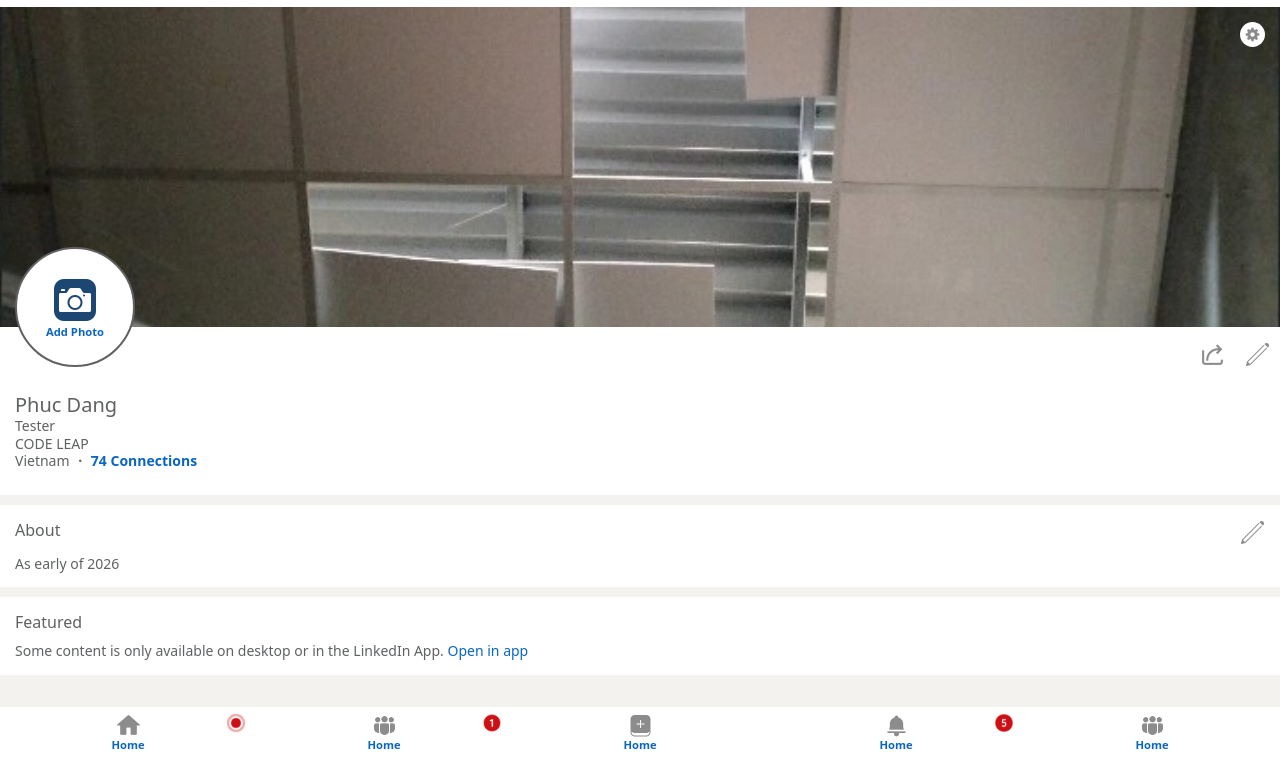
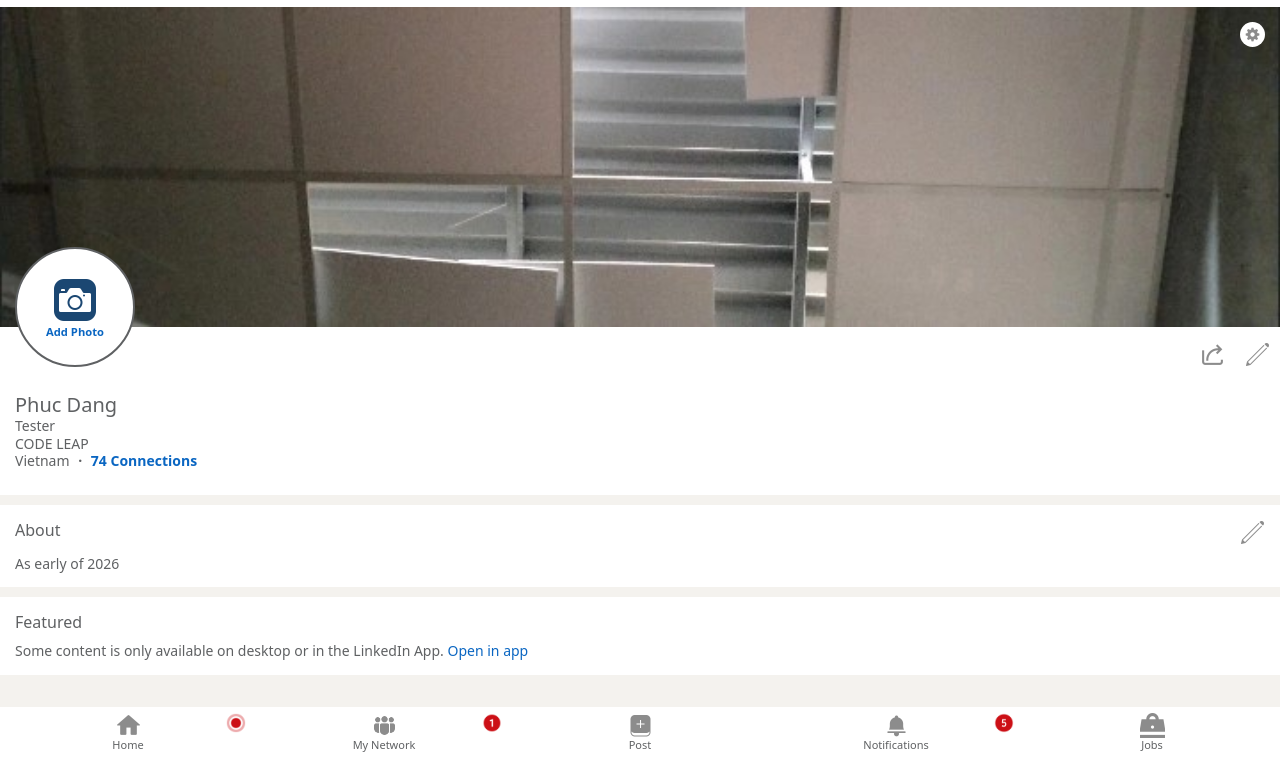
Before and after one commit to bi151103/linkedin-like-project-v3, a website: page index.html in a window 1280 px wide. Shown: the part 43-800 px from the top of the page. Drawn offline with nearby package versions, Linux system fonts and the light colour scheme; files that its build step writes are made by us from their sources.

Commit message:
chore: update font under the footer nav

```diff
--- a/index.html
+++ b/index.html
@@ -118,13 +118,13 @@
           <li class="text-center basis-1/5 min-w-1/5 relative">
             <a
               href="#"
-              class="w-full flex flex-col items-center justify-center"
+              class="w-full flex flex-col items-center justify-center text-ext-small text-primary-tx"
             >
               <img
                 src="./images/icons8-home-100.png"
                 class="w-sm-img h-sm-img align-middle"
               />
-              <p class="text-[0.8em]">Home</p>
+              <p class="">Home</p>
               <img
                 src="./images/icons8-circle-100.png"
                 class="w-sm-noti-bubble h-sm-noti-bubble absolute top-0 right-10px"
@@ -134,13 +134,13 @@
           <li class="text-center basis-1/5 min-w-1/5 relative">
             <a
               href="#"
-              class="w-full flex flex-col items-center justify-center"
+              class="w-full flex flex-col items-center justify-center text-ext-small text-primary-tx"
             >
               <img
                 src="./images/icons8-people-48.png"
                 class="w-sm-img h-sm-img align-middle"
               />
-              <p class="text-[0.8em]">Home</p>
+              <p class="">My Network</p>
               <img
                 src="./images/icons8-circled-1-100.png"
                 class="w-sm-noti-bubble h-sm-noti-bubble absolute top-0 right-10px"
@@ -150,25 +150,25 @@
           <li class="text-center basis-1/5 min-w-1/5">
             <a
               href="#"
-              class="w-full flex flex-col items-center justify-center"
+              class="w-full flex flex-col items-center justify-center text-ext-small text-primary-tx"
             >
               <img
                 src="./images/icons8-plus-key-100.png"
                 class="w-sm-img h-sm-img align-middle"
               />
-              <p class="text-[0.8em]">Home</p>
+              <p class="">Post</p>
             </a>
           </li>
           <li class="text-center basis-1/5 min-w-1/5 relative">
             <a
               href="#"
-              class="w-full flex flex-col items-center justify-center"
+              class="w-full flex flex-col items-center justify-center text-ext-small text-primary-tx"
             >
               <img
                 src="./images/icons8-doorbell-100.png"
                 class="w-sm-img h-sm-img align-middle"
               />
-              <p class="text-[0.8em]">Home</p>
+              <p class="">Notifications</p>
               <img
                 src="./images/icons8-circled-5-100.png"
                 class="w-sm-noti-bubble h-sm-noti-bubble absolute top-0 right-10px"
@@ -178,13 +178,13 @@
           <li class="text-center basis-1/5 min-w-1/5">
             <a
               href="#"
-              class="w-full flex flex-col items-center justify-center"
+              class="w-full flex flex-col items-center justify-center text-ext-small text-primary-tx"
             >
               <img
-                src="./images/icons8-people-48.png"
+                src="./images/icons8-bag-100.png"
                 class="w-sm-img h-sm-img align-middle"
               />
-              <p class="text-[0.8em]">Home</p>
+              <p class="">Jobs</p>
             </a>
           </li>
         </ul>
--- a/style.css
+++ b/style.css
@@ -98,3 +98,9 @@
   font-weight: 400;
   line-height: 1.25;
 }
+
+@utility text-ext-small {
+  font-size: 1.1rem;
+  font-weight: 400;
+  line-height: 1.25;
+}
```
